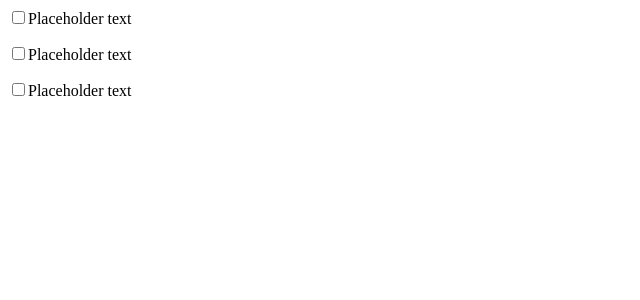
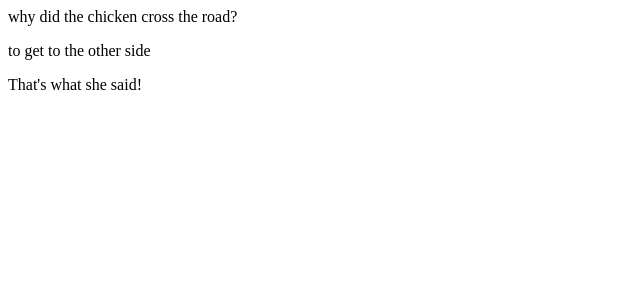
Before and after one commit to rmleg/react-tutorial, a React (Create React App) app: page / in a window 1280 px wide. Shown: the top 300 px of the page, without its empty margins (0-640 px from the left). Built offline with nearby package versions, Linux system fonts and the light colour scheme.

Commit message:
props exercise with Joke component

```diff
--- a/src/App.js
+++ b/src/App.js
@@ -1,15 +1,15 @@
 import React from "react"
-import TodoItem from "./TodoItem"
+import Joke from "./Joke"
 export default App
 
 function App() {
-    const myClassName = 'my-form';
-
     return (
-        <form className={myClassName}>
-            <TodoItem />
-            <TodoItem />
-            <TodoItem />
-        </form>
+        <div>
+            <Joke
+                question="why did the chicken cross the road?"
+                answer="to get to the other side"
+            />
+            <Joke answer="That's what she said!" />
+        </div>
     )
 }
--- /dev/null
+++ b/src/Joke.js
@@ -0,0 +1,14 @@
+import React from "react"
+export default Joke
+
+function Joke(props) {
+    if(!props.question) {
+        console.log(props.answer);
+    }
+    return (
+        <div className="joke">
+            <p className="question">{props.question}</p>
+            <p className="answer">{props.answer}</p>
+        </div>
+    )
+}
--- a/src/TodoItem.js
+++ /dev/null
@@ -1,11 +0,0 @@
-import React from "react"
-export default TodoItem
-
-function TodoItem() {
-    return(
-        <p>
-            <input type="checkbox" />
-            <label>Placeholder text</label>
-        </p>
-    )
-}
```
